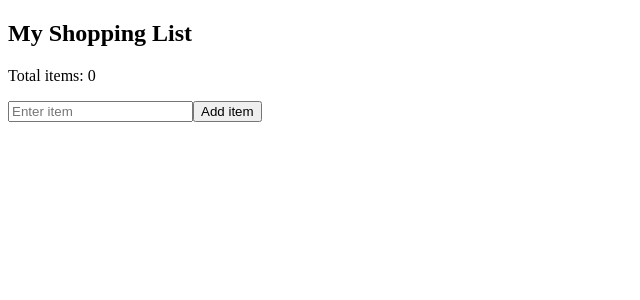
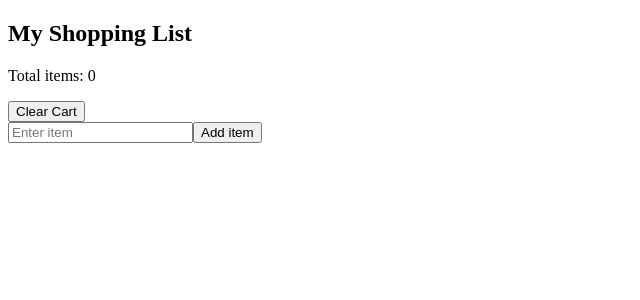
Before and after one commit to acleland/adv-react-shopping-list, a React app: page / in a window 1280 px wide. Shown: the top 300 px of the page, without its empty margins (0-640 px from the left). Built offline with nearby package versions, Linux system fonts and the light colour scheme; the HTML template or start-up script is replaced by a standard one.

Commit message:
added Clear Cart button and functionality

```diff
--- a/src/components/Header.jsx
+++ b/src/components/Header.jsx
@@ -2,11 +2,14 @@ import React from 'react';
 import { useListContext } from '../context/ListContext';
 
 export default function Header() {
-  const { list } = useListContext();
+  const { ACTIONS, list, dispatch } = useListContext();
   return (
     <div>
       <h2>My Shopping List</h2>
       <p>Total items: {list.length}</p>
+      <button onClick={() => dispatch({ type: ACTIONS.CLEAR_ITEMS })}>
+        Clear Cart
+      </button>
     </div>
   );
 }
--- a/src/context/ListContext.jsx
+++ b/src/context/ListContext.jsx
@@ -10,6 +10,7 @@ export const ListProvider = ({ children }) => {
     TOGGLE_ITEM: 'toggle-item',
     DELETE_ITEM: 'delete-item',
     EDIT_ITEM: 'edit-item',
+    CLEAR_ITEMS: 'clear-items',
   };
 
   function newItem(name) {
@@ -34,6 +35,8 @@ export const ListProvider = ({ children }) => {
             ? { ...item, name: action.payload.name }
             : item
         );
+      case ACTIONS.CLEAR_ITEMS:
+        return [];
       default:
         throw new Error('Error in reducer');
     }
```
